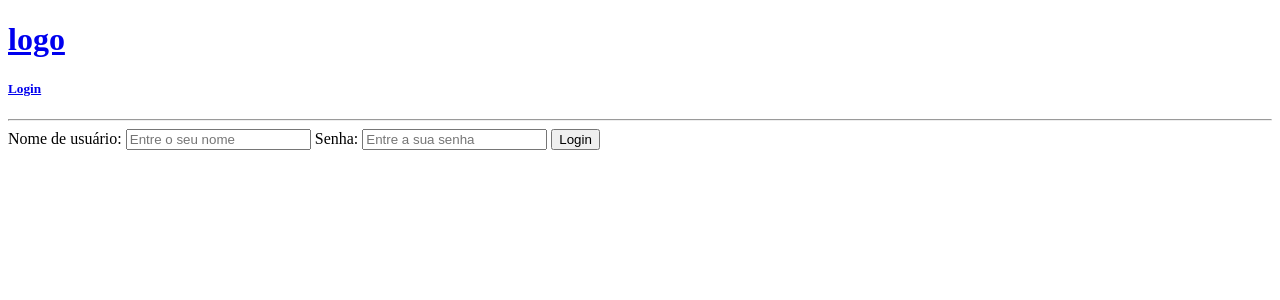
After one commit to Projeto-MC426/Projeto-Eng-Software, a Django app: page /login/ in a window 1280 px wide. The commit adds this page. Shown: the top 300 px of the page. Run offline with Django 4.2, Linux system fonts and the light colour scheme.

Commit message:
Adiciona uma opcao de login/logout. Ainda nao tem como criar um usuario

```diff
--- a/GymBuddy/base/urls.py
+++ b/GymBuddy/base/urls.py
@@ -3,4 +3,7 @@ from . import views
 
 urlpatterns = [
     path('', views.home, name='home'),
+    path('login/', views.paginaLogin, name='paginaLogin'),
+    path('logout/', views.logoutUsuario, name='paginaLogout'),
+
 ]
--- a/GymBuddy/base/views.py
+++ b/GymBuddy/base/views.py
@@ -1,6 +1,29 @@
-from django.shortcuts import render
+from django.shortcuts import render, redirect
+from django.contrib.auth.models import User
+from django.contrib.auth import authenticate, login, logout
+from django.contrib import messages
 
 # Create your views here.
 
+def paginaLogin(request):
+    if request.method == 'POST':
+        usuario = request.POST.get('usuario')
+        senha = request.POST.get('senha')
+        try:
+            user = User.objects.get(username = usuario)
+        except:
+            messages.error(request, 'Usuario não encontrado')
+        aut = authenticate(request, username=usuario, password=senha)
+        if aut is not None:
+            login(request, aut)
+            return redirect("home")
+
+    context = {}
+    return render(request, 'criar-login.html', context)
+
+def logoutUsuario(request):
+    logout(request)
+    return redirect("home")
+
 def home(request):
     return render(request, 'home.html')
--- /dev/null
+++ b/GymBuddy/templates/criar-login.html
@@ -0,0 +1,19 @@
+{% extends 'main.html' %}
+
+{% block content %}
+
+<div>
+    <form method="POST" action = "">
+        {% csrf_token %}
+
+        <label> Nome de usuário: </label>
+        <input type="text" name="usuario" placeholder="Entre o seu nome"/>
+
+        <label> Senha: </label>
+        <input type="password" name="senha" placeholder="Entre a sua senha"/>
+
+        <input type="submit" value="Login"/>
+    </form>
+</div>
+
+{% endblock %}
--- a/GymBuddy/templates/main.html
+++ b/GymBuddy/templates/main.html
@@ -10,6 +10,14 @@
 
     {% include 'navbar.html' %}
 
+    {% if messages %}
+    <ul class="messages">
+        {% for message in messages %}
+        <li></li>{{ message }}</li>
+        {% endfor %}
+    </ul>
+    {% endif %}
+
     {% block content %}
 
     {% endblock %}
--- a/GymBuddy/templates/navbar.html
+++ b/GymBuddy/templates/navbar.html
@@ -2,4 +2,11 @@
     <h1> logo </h1>
 </a>
 
+{% if request.user.is_authenticated %}
+<a href="{% url 'paginaLogout' %}"> Logout </a>
+{% else %}
+<a href = "{% url 'paginaLogin' %}">
+    <h5> Login </h5>
+</a>
+{%endif%}
 <hr>
```
Also changed, not shown: GymBuddy/db.sqlite3.
